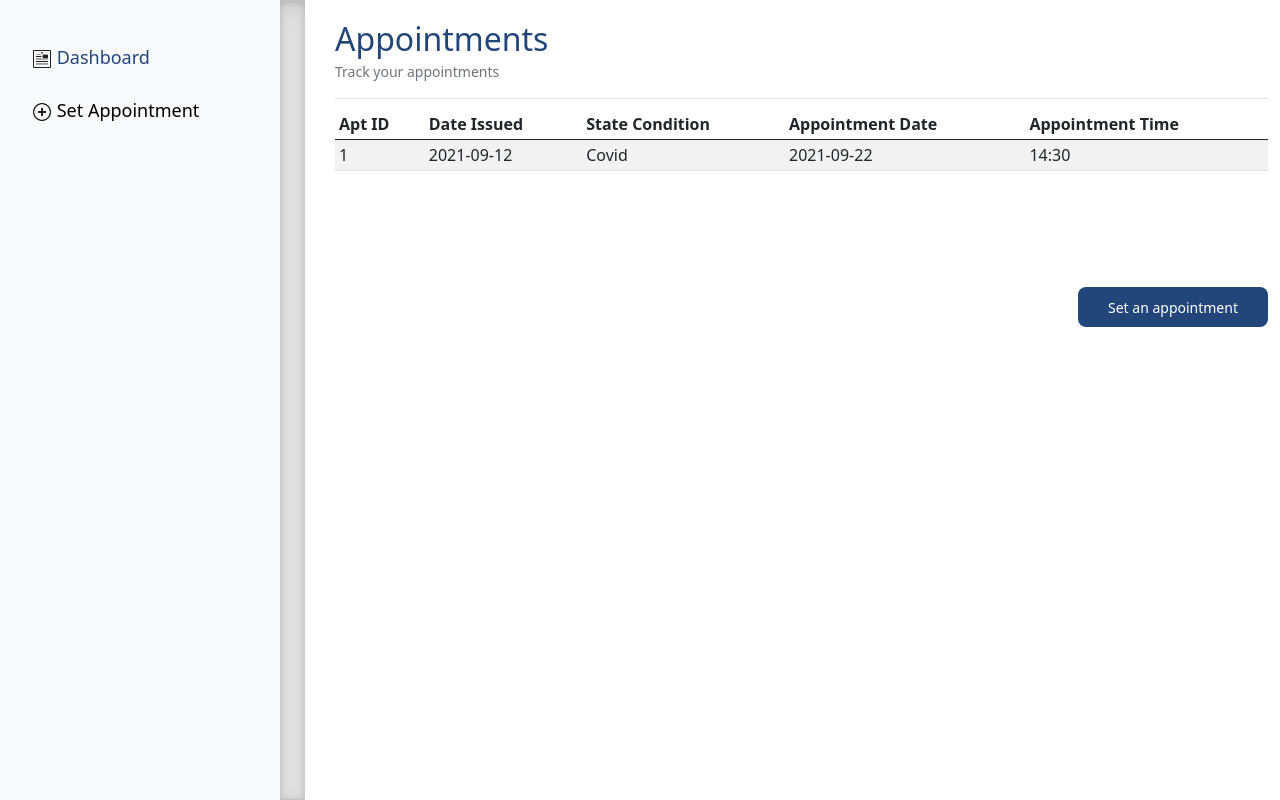
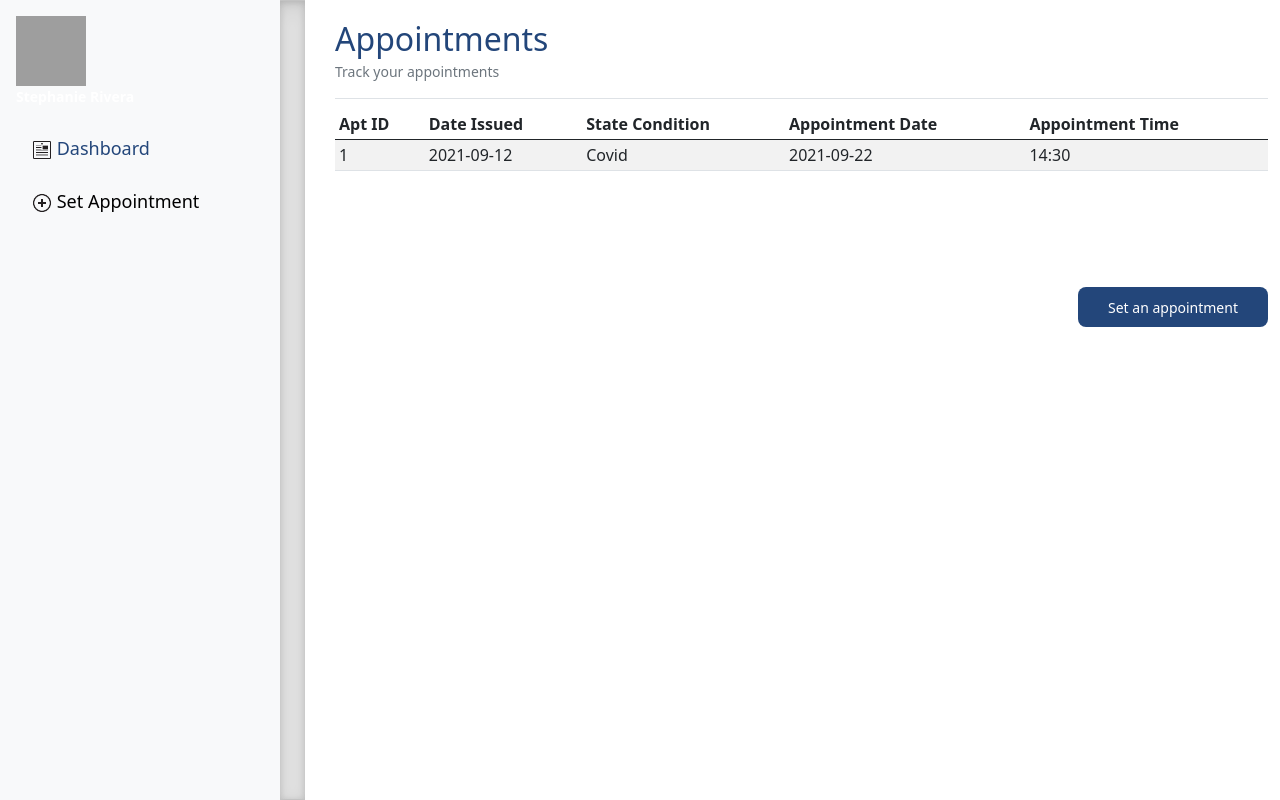
Before and after one commit to stephanieeurice/BrgyHealthCenter-Sys, a PHP site: page /patient_dashboard.php in a window 1280 px wide. Shown: the part 94-894 px from the top of the page. Run offline with PHP 8.4, Linux system fonts and the light colour scheme; a user stored in the database is signed in; data comes from the database, SQL or seed files in the repository; some libraries are stand-ins or nearby versions; grey boxes are pictures that could not be loaded.

Commit message:
updated the side navigation

```diff
--- a/patient_dashboard.php
+++ b/patient_dashboard.php
@@ -19,6 +19,7 @@
     <link href="assets/custom/sidebars.css" rel="stylesheet">
     <link href="assets/custom/alert.css" rel="stylesheet">
     <link href="assets/custom/alert2.css" rel="stylesheet">
+    <link href="assets/custom/main_style.css" rel="stylesheet">
     <link rel="stylesheet" href="https://cdnjs.cloudflare.com/ajax/libs/font-awFesome/4.7.0/css/font-awesome.min.css">
     <title>Patient Dashboard</title>
 
@@ -49,7 +50,13 @@
 
       <!-- Sidebar -->
 
-          <div class="d-flex flex-column flex-shrink-0 p-3 text-white bg-light" style="width: 280px; ">
+      <div class="d-flex flex-column flex-shrink-0 p-3 text-white bg-light" style="width: 280px;">
+        <div class="user_sb">
+          <img id="avatar" src="assets/images/avatar.png" alt="User Avatar" height="70" width="70">
+          <div class="user_details_sb" >
+            <strong><?php echo $name = $_SESSION["usernm"]; ?></strong>
+          </div>
+        </div>
         <ul class="nav nav-pills flex-column mb-auto">
           <li class="nav-item" style="margin-top:20px">
               <a href="#" class="nav-link" style="color: #23467a; font-weight: 500;">
```
Lines whose indentation alone changed are shown as unchanged.
